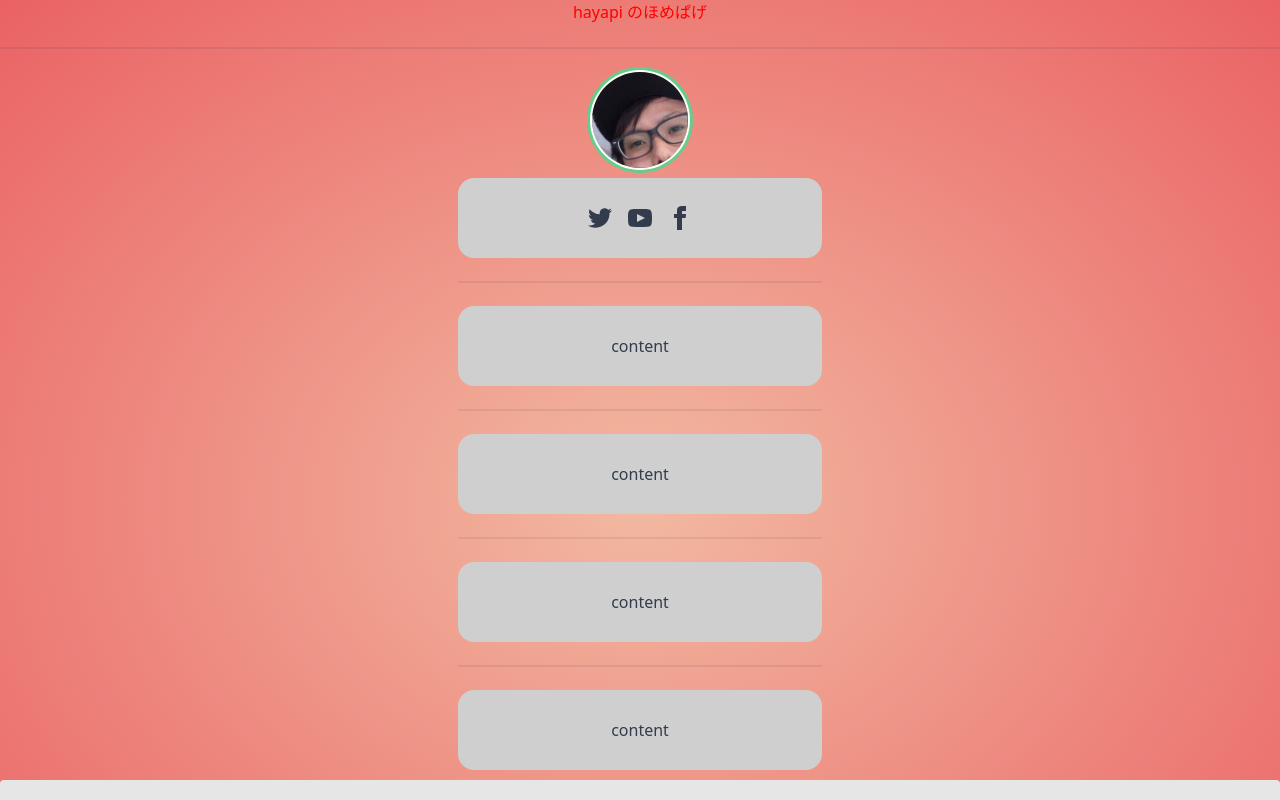
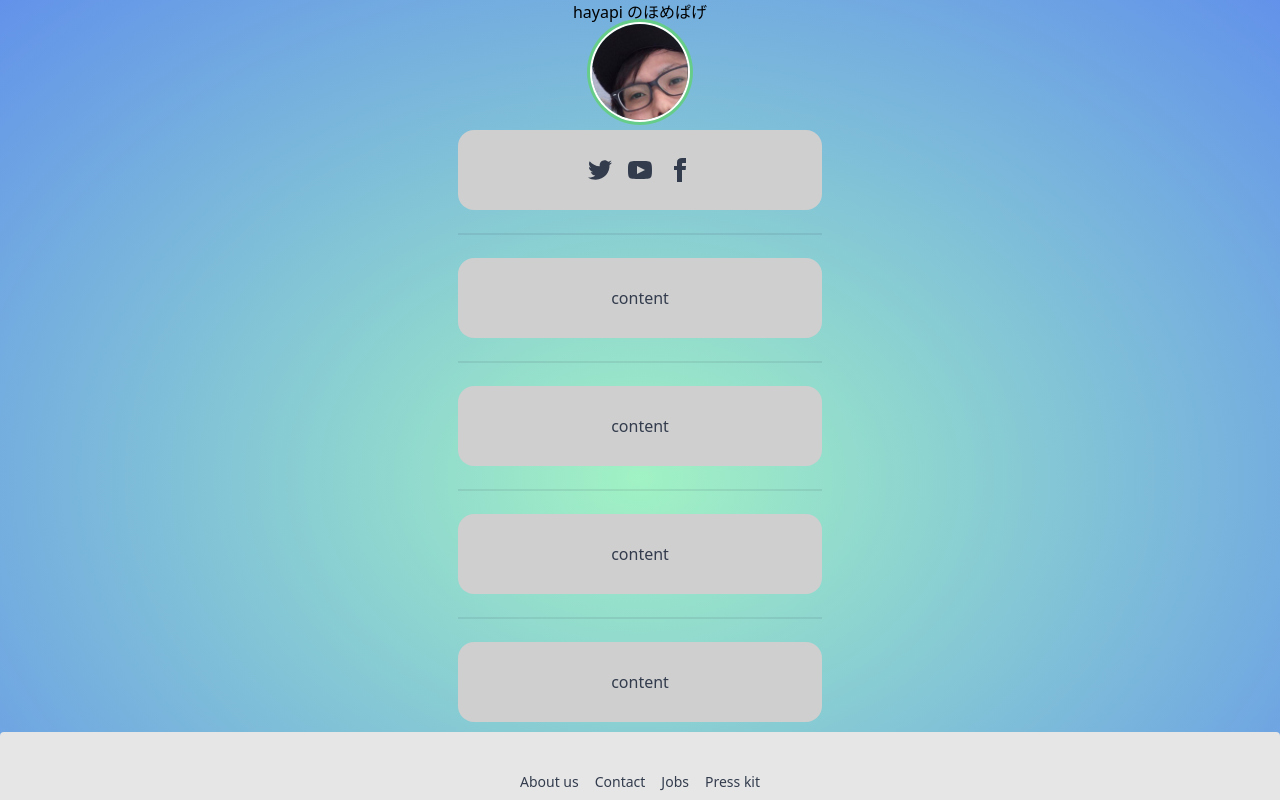
Before and after one commit to kagoshima-mk/kagoshima-mk, a plain HTML site: page tutorials/web-page-for-beginer/samples/final/index.html in a window 1280 px wide. Shown: the top 800 px of the page. Drawn offline with nearby package versions, Linux system fonts and the light colour scheme.

Commit message:
背景色変更

```diff
--- a/tutorials/web-page-for-beginer/samples/final/index.css
+++ b/tutorials/web-page-for-beginer/samples/final/index.css
@@ -1,6 +1,6 @@
 body {
     /* background-image: url("hayapi.jpg"); */
-    background: radial-gradient(#F2B9A1, #EA6264);
+    background: radial-gradient(#a1f2c4, #6292ea);
     background-size:cover;
     background-repeat:no-repeat;
     background-position:center;
@@ -12,7 +12,7 @@ body {
 
 h1{
     font-size:100%;
-    color: #ff0000;
+    color: #000000;
 }
 
 .content{
--- a/tutorials/web-page-for-beginer/samples/final/index.html
+++ b/tutorials/web-page-for-beginer/samples/final/index.html
@@ -12,7 +12,7 @@
     <div id="profile">
       <!-- class="indicator indicator-item indicator-middle indicator-center" -->
       <h1>hayapi のほめぱげ</h1>
-      <div class="divider"></div>
+      <!-- <div class="divider"></div> -->
       <div class="avatar">
         <div
           class="w-24 rounded-full ring ring-primary ring-offset-base-100 ring-offset-2"
```
